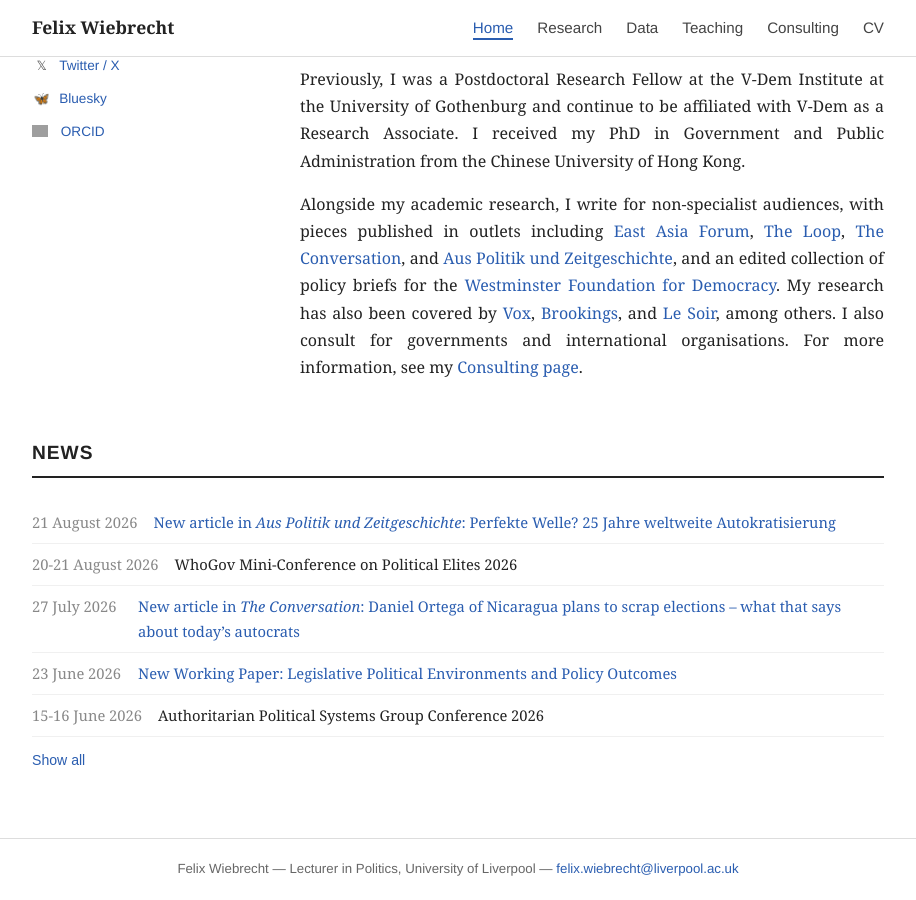
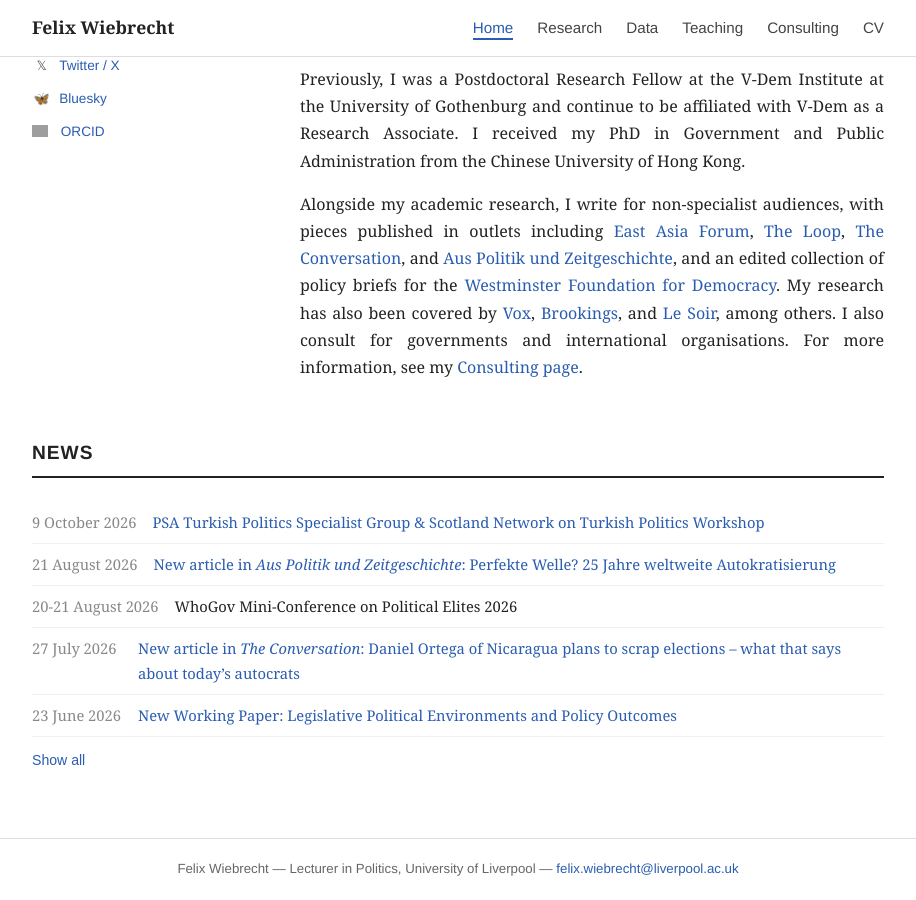
Before and after one commit to felixwiebrecht/felixwiebrecht.github.io, a Jekyll site: the page built from index.md, in a window 1280 px wide and 900 px high, scrolled down 611 px. Shown: the whole window, without its empty margins (182-1098 px from the left). Built offline with Jekyll 4.4.1, drawn with Linux system fonts in a browser that asks for light colours; comment, search, counter and statistics services are not loaded; grey boxes are pictures that could not be loaded.

Commit message:
Add news: PSA Turkish Politics workshop (9 October 2026)
Co-Authored-By: Claude Opus 5.5 <noreply@anthropic.com>

```diff
--- a/_data/news.yml
+++ b/_data/news.yml
@@ -1,3 +1,7 @@
+- date: "9 October 2026"
+  text: "PSA Turkish Politics Specialist Group & Scotland Network on Turkish Politics Workshop"
+  url: "https://psaturkishpolitics.uk/"
+
 - date: "21 August 2026"
   text: "New article in <em>Aus Politik und Zeitgeschichte</em>: Perfekte Welle? 25 Jahre weltweite Autokratisierung"
   url: "https://www.bpb.de/shop/zeitschriften/apuz/autoritarismus-2026/580689/perfekte-welle/"
```
